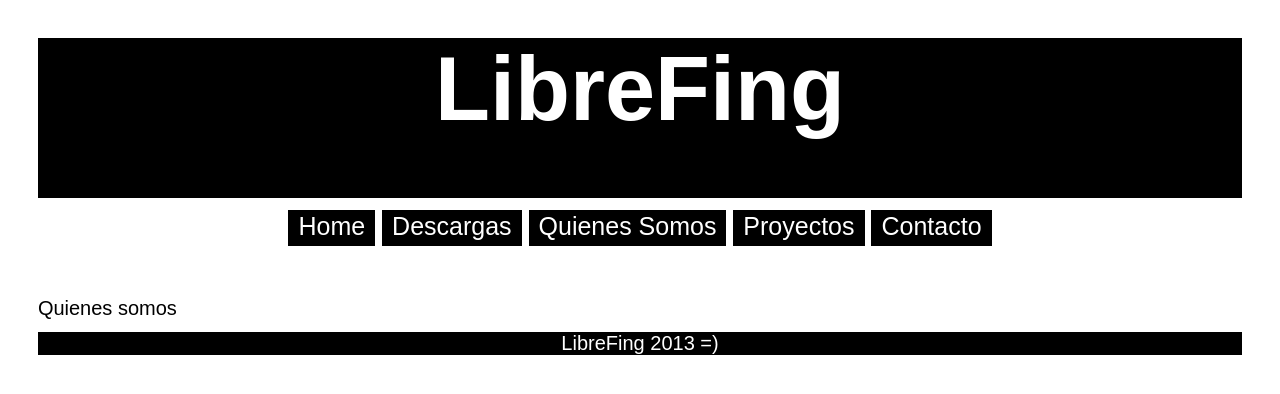
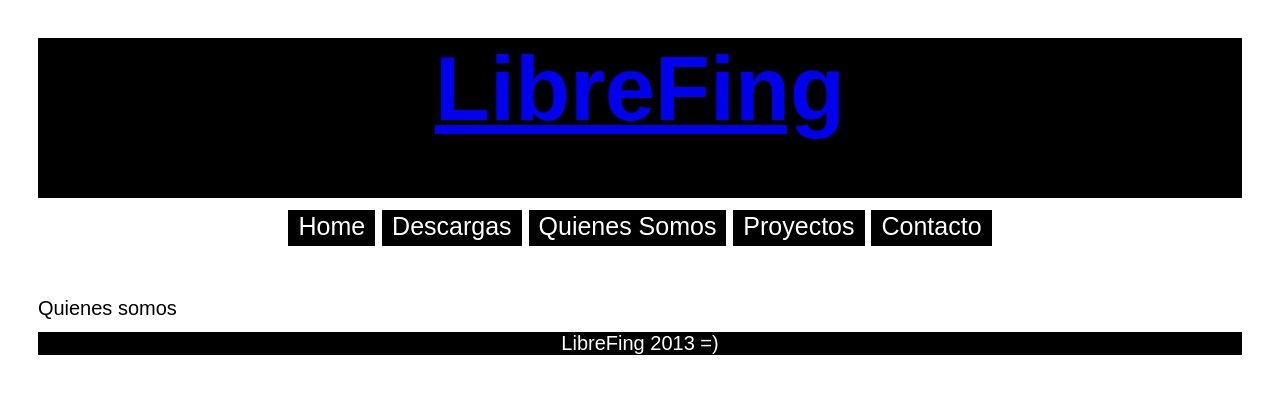
Before and after one commit to LibreFING/LibreFING.github.io, a plain HTML site: page quienes-somos.html in a window 1280 px wide. Drawn offline with Linux system fonts and the light colour scheme.

Commit message:
Update quienes-somos.html

```diff
--- a/quienes-somos.html
+++ b/quienes-somos.html
@@ -2,14 +2,14 @@
 	<head>
 		<meta http-equiv = "content-type" content = "text/html charset = utf-8" />
 		<link rel = "stylesheet" type = "text/css" href = "styles.css">
-		<title><a href="index.html">LibreFing</a></title>
+		<title>LibreFing</title>
 	</head>
 	<body>
 		<!--TOP-->
 		<div id = "top">
 			<!--Logo-->
 			<div id = "logo">
-				LibreFing
+				<a href="index.html">LibreFing</a>
 			</div>
 			<!--Fin Logo-->
 			<!--Menu-->
```
